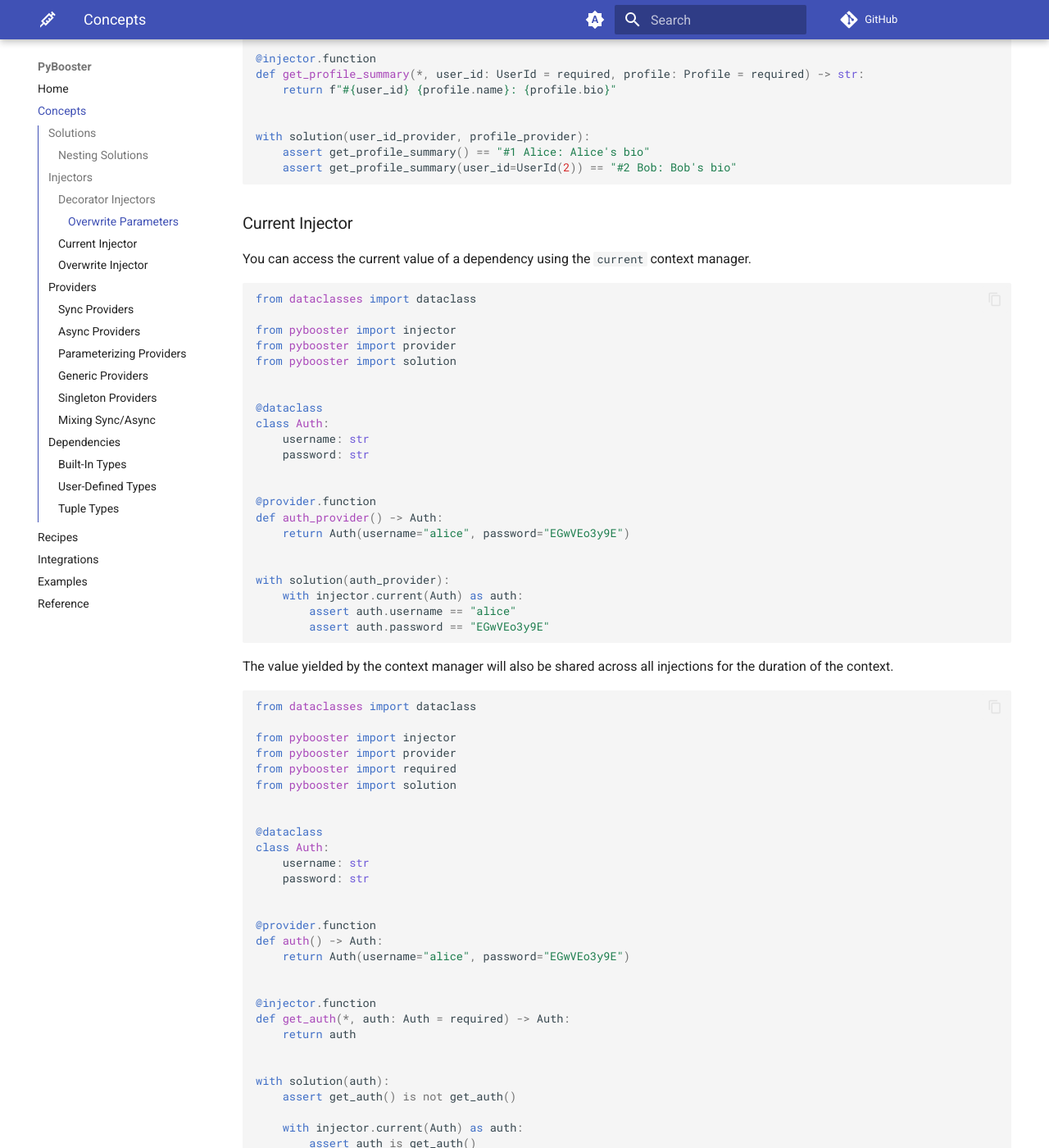
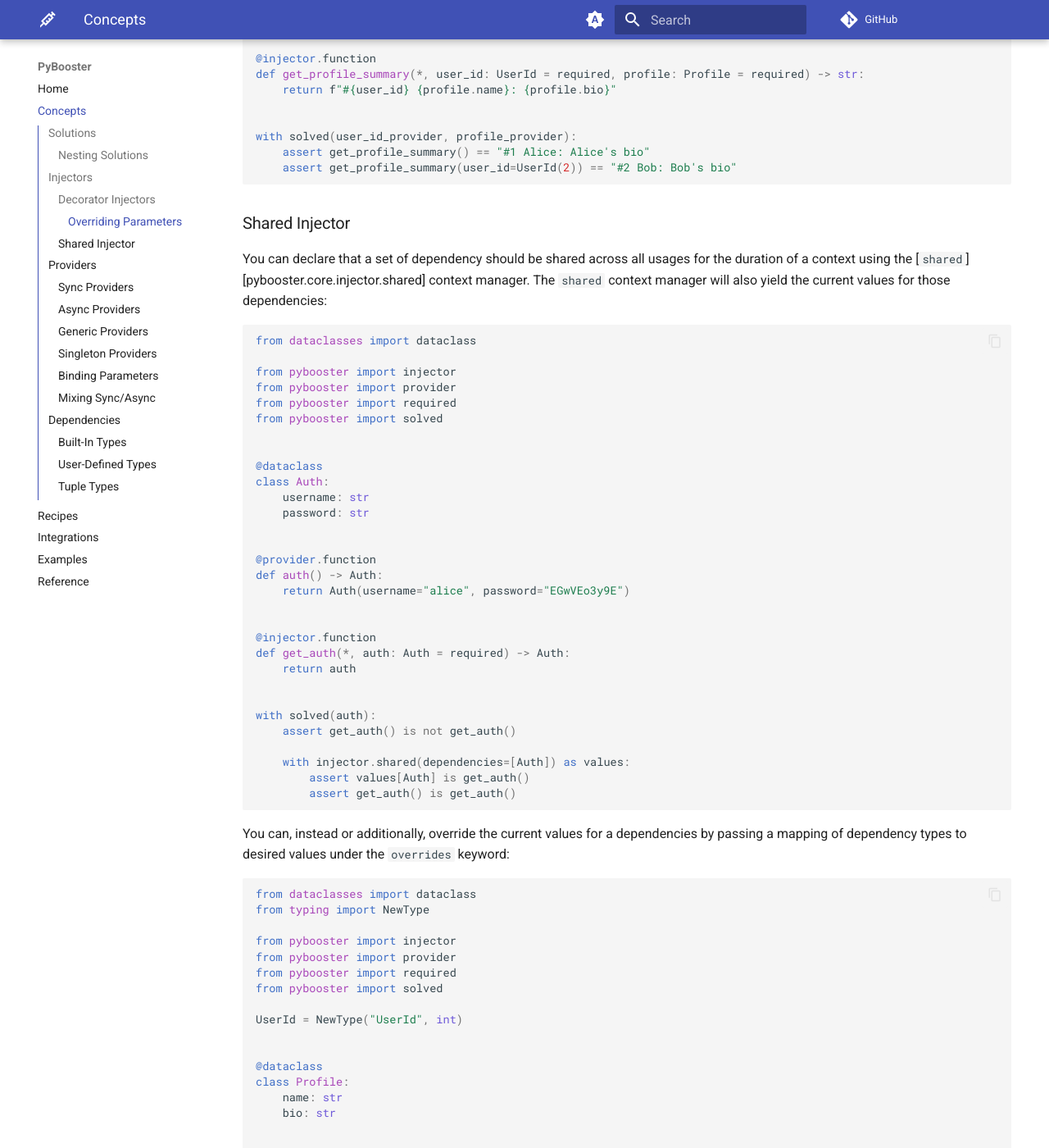
Before and after one commit to rmorshea/pybooster, an MkDocs documentation site: the page built from docs/src/concepts.md, in a window 1280 px wide and 1400 px high, scrolled down 3543 px. Shown: the whole window at 82% size. Built offline with MkDocs 1.6.1 and Material for MkDocs 9.7.7, drawn with Linux system fonts in a browser that asks for light colours; comment, search, counter and statistics services are not loaded; some of the changed text lies outside the part shown.

Commit message:
rename some things (#28)
* rename some things

* add warning

* fix typo

````diff
--- a/docs/src/concepts.md
+++ b/docs/src/concepts.md
@@ -13,7 +13,7 @@ from typing import NewType
 from pybooster import injector
 from pybooster import provider
 from pybooster import required
-from pybooster import solution
+from pybooster import solved
 
 Recipient = NewType("Recipient", str)
 
@@ -28,7 +28,7 @@ def get_message(*, recipient: Recipient = required) -> str:
     return f"Hello, {recipient}!"
 
 
-with solution(alice_provider):
+with solved(alice_provider):
     # alice is available to inject as a recipient
     assert get_message() == "Hello, Alice!"
 ```
@@ -43,7 +43,7 @@ from typing import NewType
 from pybooster import injector
 from pybooster import provider
 from pybooster import required
-from pybooster import solution
+from pybooster import solved
 
 Recipient = NewType("Recipient", str)
 
@@ -63,9 +63,9 @@ def get_recipient(*, recipient: Recipient = required) -> str:
     return recipient
 
 
-with solution(alice_provider):
+with solved(alice_provider):
     assert get_recipient() == "Alice"
-    with solution(bob_provider):
+    with solved(bob_provider):
         assert get_recipient() == "Bob"
     assert get_recipient() == "Alice"
 ```
@@ -108,7 +108,7 @@ from typing import NewType
 from pybooster import injector
 from pybooster import provider
 from pybooster import required
-from pybooster import solution
+from pybooster import solved
 
 Recipient = NewType("Recipient", str)
 
@@ -123,7 +123,7 @@ def get_message(*, recipient: Recipient = required) -> str:
     return f"Hello, {recipient}!"
 
 
-with solution(recipient_provider):
+with solved(recipient_provider):
     assert get_message() == "Hello, Alice!"
 ```
 
@@ -136,7 +136,7 @@ PyBooster supports decorators for the following types of functions or methods:
 - [`injector.asynciterator`][pybooster.core.injector.asynciterator]
 - [`injector.asynccontextmanager`][pybooster.core.injector.asynccontextmanager]
 
-#### Overwrite Parameters
+#### Overriding Parameters
 
 You can pass values to a required parameter of a function with an
 [injector decorator](#decorator-injectors). The value will be passed as-is to the
@@ -150,7 +150,7 @@ from typing import NewType
 from pybooster import injector
 from pybooster import provider
 from pybooster import required
-from pybooster import solution
+from pybooster import solved
 
 UserId = NewType("UserId", int)
 
@@ -182,42 +182,17 @@ def get_profile_summary(*, user_id: UserId = required, profile: Profile = requir
     return f"#{user_id} {profile.name}: {profile.bio}"
 
 
-with solution(user_id_provider, profile_provider):
+with solved(user_id_provider, profile_provider):
     assert get_profile_summary() == "#1 Alice: Alice's bio"
     assert get_profile_summary(user_id=UserId(2)) == "#2 Bob: Bob's bio"
 ```
 
-### Current Injector
+### Shared Injector
 
-You can access the current value of a dependency using the `current` context manager.
-
-```python
-from dataclasses import dataclass
-
-from pybooster import injector
-from pybooster import provider
-from pybooster import solution
-
-
-@dataclass
-class Auth:
-    username: str
-    password: str
-
-
-@provider.function
-def auth_provider() -> Auth:
-    return Auth(username="alice", password="EGwVEo3y9E")
-
-
-with solution(auth_provider):
-    with injector.current(Auth) as auth:
-        assert auth.username == "alice"
-        assert auth.password == "EGwVEo3y9E"
-```
-
-The value yielded by the context manager will also be shared across all injections for
-the duration of the context.
+You can declare that a set of dependency should be shared across all usages for the
+duration of a context using the [`shared`][pybooster.core.injector.shared] context
+manager. The `shared` context manager will also yield the current values for those
+dependencies:
 
 ```python
 from dataclasses import dataclass
@@ -225,7 +200,7 @@ from dataclasses import dataclass
 from pybooster import injector
 from pybooster import provider
 from pybooster import required
-from pybooster import solution
+from pybooster import solved
 
 
 @dataclass
@@ -244,19 +219,16 @@ def get_auth(*, auth: Auth = required) -> Auth:
     return auth
 
 
-with solution(auth):
+with solved(auth):
     assert get_auth() is not get_auth()
 
-    with injector.current(Auth) as auth:
-        assert auth is get_auth()
+    with injector.shared(dependencies=[Auth]) as values:
+        assert values[Auth] is get_auth()
         assert get_auth() is get_auth()
 ```
 
-### Overwrite Injector
-
-You can overwrite the current values of dependencies by using the `overwrite` context
-manager. Pass a mapping of dependency types to thir new values to establish them for the
-duration of the context.
+You can, instead or additionally, override the current values for a dependencies by
+passing a mapping of dependency types to desired values under the `overrides` keyword:
 
 ```python
 from dataclasses import dataclass
@@ -265,7 +237,7 @@ from typing import NewType
 from pybooster import injector
 from pybooster import provider
 from pybooster import required
-from pybooster import solution
+from pybooster import solved
 
 UserId = NewType("UserId", int)
 
@@ -297,9 +269,9 @@ def get_profile_summary(*, user_id: UserId = required, profile: Profile = requir
     return f"#{user_id} {profile.name}: {profile.bio}"
 
 
-with solution(user_id_provider, profile_provider):
+with solved(user_id_provider, profile_provider):
     assert get_profile_summary() == "#1 Alice: Alice's bio"
-    with injector.overwrite({UserId: UserId(2)}):
+    with injector.shared(overrides={UserId: UserId(2)}):
         assert get_profile_summary() == "#2 Bob: Bob's bio"
 ```
 
@@ -398,36 +370,6 @@ async def example_reader() -> AsyncIterator[StreamReader]:
 Async providers are executed concurrently where possible in the current
 [solution](#solutions).
 
-### Parameterizing Providers
-
-You can pass additional arguments to a provider by adding parameters to a provider
-function signature that are not [dependencies](#dependencies):
-
-```python
-import sqlite3
-from sqlite3 import Connection
-from typing import Iterator
-
-from pybooster import provider
-
-
-@provider.iterator
-def sqlite_connection(database: str) -> Iterator[Connection]:
-    with sqlite3.connect(database) as conn:
-        yield conn
-```
-
-These parameters can be supplied when solving using the `bind` method:
-
-```python { test="false"}
-with solution(sqlite_connection.bind(":memory:")):
-    ...
-```
-
-!!! note
-
-    Bindable parameters are not allowed to be dependencies.
-
 ### Generic Providers
 
 A single provider can supply multiple types of dependencies if it provides a base class,
@@ -447,7 +389,7 @@ from typing import TypedDict
 from pybooster import injector
 from pybooster import provider
 from pybooster import required
-from pybooster import solution
+from pybooster import solved
 
 
 @provider.function
@@ -471,7 +413,7 @@ tempfile = NamedTemporaryFile()
 json_file = Path(tempfile.name)
 json_file.write_text('{"app_name": "MyApp", "app_version": 1, "debug_mode": true}')
 
-with solution(json_provider[ConfigDict].bind(json_file)):
+with solved(json_provider[ConfigDict].bind(json_file)):
     assert get_config() == {
         "app_name": "MyApp",
         "app_version": 1,
@@ -496,7 +438,7 @@ from typing import TypeVar
 from pybooster import injector
 from pybooster import provider
 from pybooster import required
-from pybooster import solution
+from pybooster import solved
 
 
 @dataclass
@@ -530,7 +472,7 @@ tempfile = NamedTemporaryFile()
 json_file = Path(tempfile.name)
 json_file.write_text('{"app_name": "MyApp", "app_version": 1, "debug_mode": true}')
 
-with solution(config_file_provider.bind(Config, json_file)):
+with solved(config_file_provider.bind(Config, json_file)):
     assert get_config() == Config(app_name="MyApp", app_version=1, debug_mode=True)
 ```
 
@@ -550,7 +492,7 @@ from typing import NewType
 from pybooster import injector
 from pybooster import provider
 from pybooster import required
-from pybooster import solution
+from pybooster import solved
 
 Recipient = NewType("Recipient", str)
 
@@ -560,9 +502,38 @@ def get_message(*, recipient: Recipient = required) -> str:
     return f"Hello, {recipient}!"
 
 
-with solution(provider.singleton(Recipient, "Alice")):
+with solved(provider.singleton(Recipient, "Alice")):
     assert get_message() == "Hello, Alice!"
 ```
+### Binding Parameters
+
+You can pass additional arguments to a provider by adding parameters to a provider
+function signature that are not [dependencies](#dependencies):
+
+```python
+import sqlite3
+from sqlite3 import Connection
+from typing import Iterator
+
+from pybooster import provider
+
+
+@provider.iterator
+def sqlite_connection(database: str) -> Iterator[Connection]:
+    with sqlite3.connect(database) as conn:
+        yield conn
+```
+
+These parameters can be supplied when solving using the `bind` method:
+
+```python { test="false"}
+with solved(sqlite_connection.bind(":memory:")):
+    ...
+```
+
+!!! note
+
+    Bindable parameters are not allowed to be dependencies.
 
 ### Mixing Sync/Async
 
@@ -576,7 +547,7 @@ from dataclasses import dataclass
 from pybooster import injector
 from pybooster import provider
 from pybooster import required
-from pybooster import solution
+from pybooster import solved
 
 
 @dataclass
@@ -606,7 +577,7 @@ async def async_get_auth(*, auth: Auth = required) -> str:
     return f"{auth.username}:{auth.password}"
 
 
-with solution(sync_auth_provider, async_auth_provider):
+with solved(sync_auth_provider, async_auth_provider):
     assert sync_get_auth() == "sync-user:sync-pass"
     assert asyncio.run(async_get_auth()) == "async-user:async-pass"
 ```
@@ -636,7 +607,7 @@ from typing import NewType
 from pybooster import injector
 from pybooster import provider
 from pybooster import required
-from pybooster import solution
+from pybooster import solved
 
 Username = NewType("Username", str)
 
@@ -651,7 +622,7 @@ def get_message(*, username: Username = required) -> str:
     return f"Hello, {username}!"
 
 
-with solution(username_provider):
+with solved(username_provider):
     assert get_message() == "Hello, alice!"
 ```
 
@@ -665,7 +636,7 @@ from dataclasses import dataclass
 from pybooster import injector
 from pybooster import provider
 from pybooster import required
-from pybooster import solution
+from pybooster import solved
 
 
 @dataclass
@@ -685,7 +656,7 @@ def get_login_message(*, auth: Auth = required) -> str:
     return f"Logged in as {auth.username}"
 
 
-with solution(auth_provider):
+with solved(auth_provider):
     assert get_login_message() == "Logged in as alice"
 ```
 
@@ -704,7 +675,7 @@ from typing import NewType
 from pybooster import injector
 from pybooster import provider
 from pybooster import required
-from pybooster import solution
+from pybooster import solved
 
 Username = NewType("Username", str)
 Password = NewType("Password", str)
@@ -726,6 +697,6 @@ def get_login_message(*, username: Username = required) -> str:
     return f"Logged in as {username}"
 
 
-with solution(username_and_password_provider):
+with solved(username_and_password_provider):
     assert get_login_message() == "Logged in as alice"
 ```
--- a/src/pybooster/__init__.py
+++ b/src/pybooster/__init__.py
@@ -1,7 +1,7 @@
 from pybooster.core import injector
 from pybooster.core import provider
 from pybooster.core.injector import required
-from pybooster.core.solution import solution
+from pybooster.core.solution import solved
 
 __version__ = "0.0.1"
 
@@ -9,5 +9,5 @@ __all__ = (
     "injector",
     "provider",
     "required",
-    "solution",
+    "solved",
 )
````
Also changed, not shown: docs/src/examples.md (+16 -16 lines), docs/src/index.md (+6 -2 lines), docs/src/recipes.md (+2 -2 lines), README.md, 5 other files.
